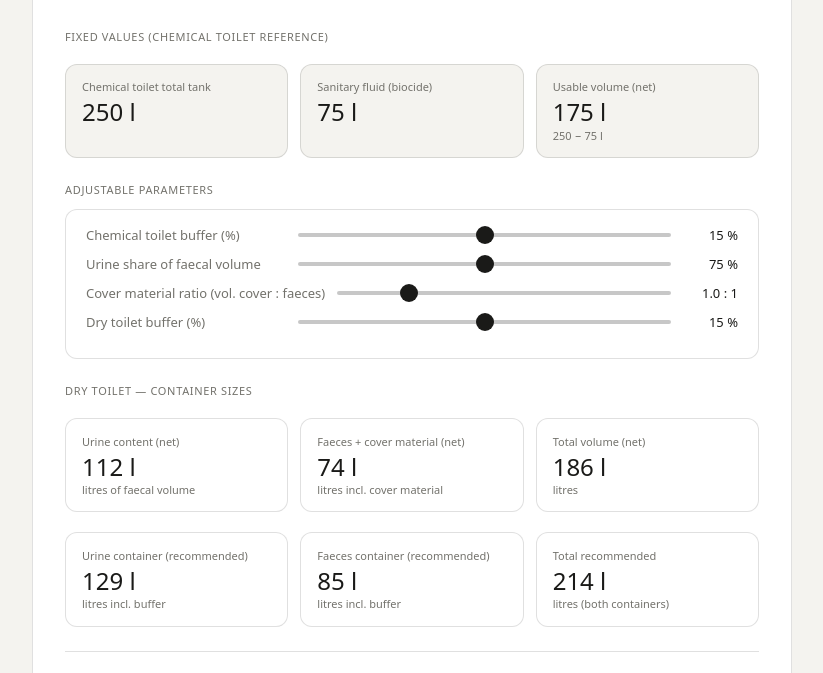
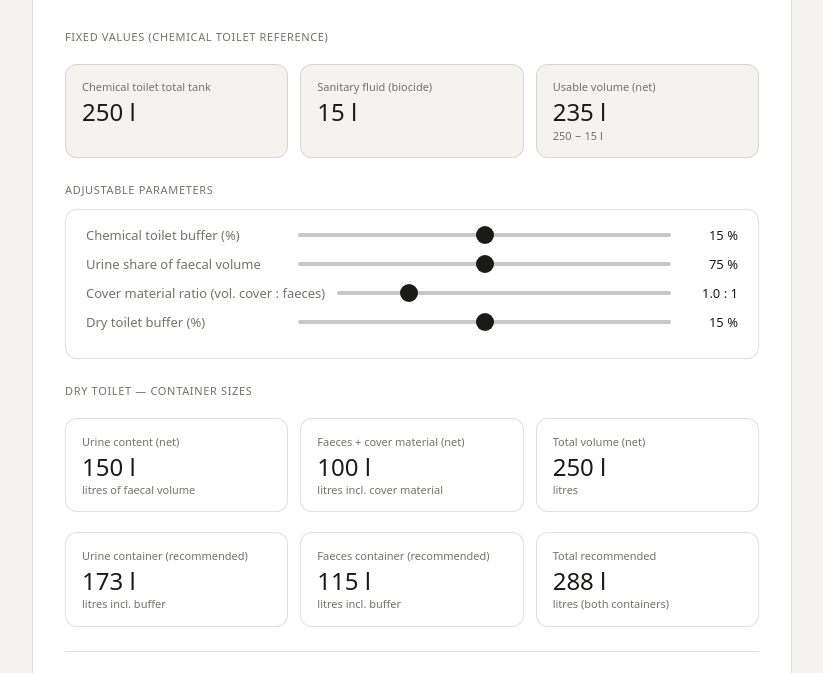
Before and after one commit to herethatthere/portable-toilets, a plain HTML site: page index.html in a window 1280 px wide. Shown: the part 114-787 px from the top of the page, without its empty margins (228-1051 px from the left). Drawn offline with Linux system fonts and the light colour scheme.

Commit message:
Update Sanitary Fluid.html

```diff
--- a/index.html
+++ b/index.html
@@ -117,12 +117,12 @@
     </div>
     <div class="card ref">
       <p class="ct">Sanitary fluid (biocide)</p>
-      <p class="cv">75 l</p>
+      <p class="cv">15 l</p>
     </div>
     <div class="card ref">
       <p class="ct">Usable volume (net)</p>
-      <p class="cv" id="dixi-nutz">175 l</p>
-      <p class="cu">250 − 75 l</p>
+      <p class="cv" id="dixi-nutz">235 l</p>
+      <p class="cu">250 − 15 l</p>
     </div>
   </div>
 
@@ -228,7 +228,7 @@ function calc() {
   document.getElementById('dry-puf-out').textContent   = Math.round(dryPuf * 100) + ' %';
 
   const totalDixi = 250;
-  const blueDixi  = 75;
+  const blueDixi  = 15;
   const nutzDixi  = totalDixi - blueDixi;
   const pufDixi   = Math.round(nutzDixi * dixiPuf);
   const effDixi   = nutzDixi - pufDixi;
```
